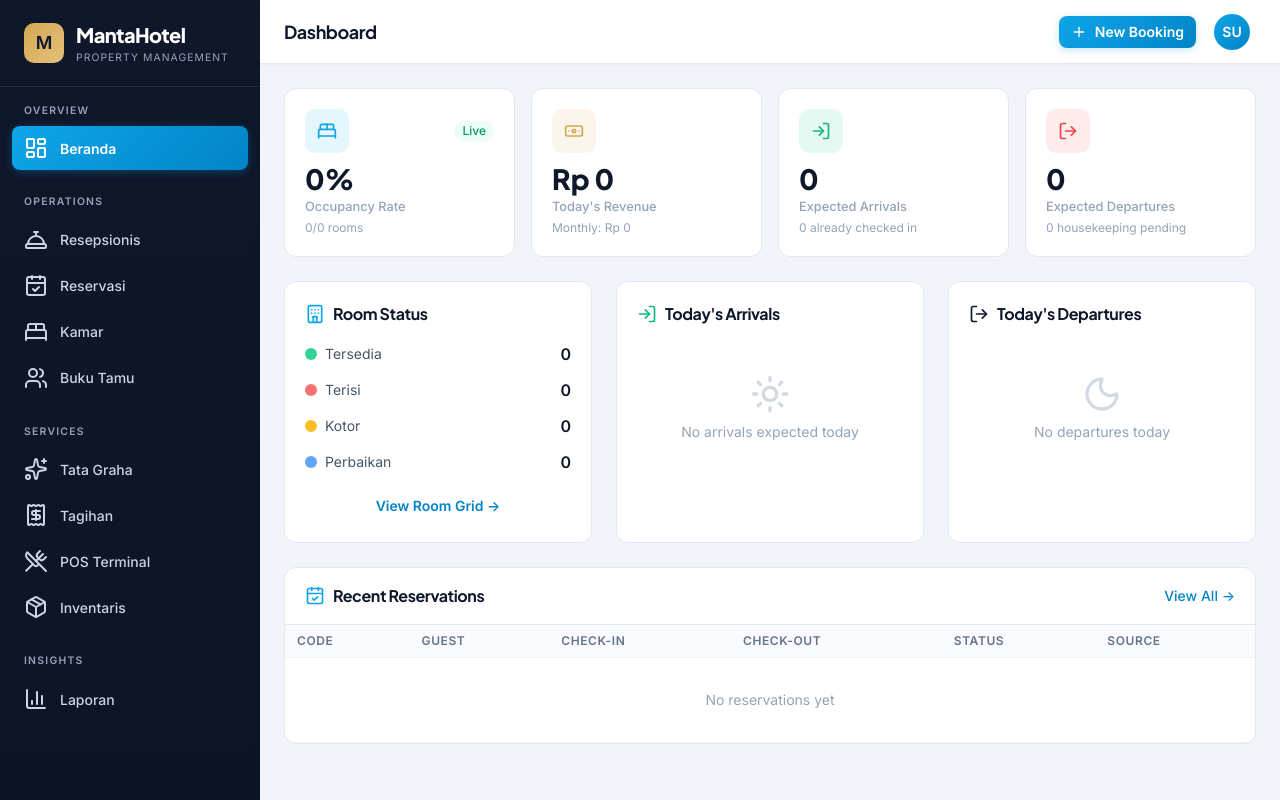
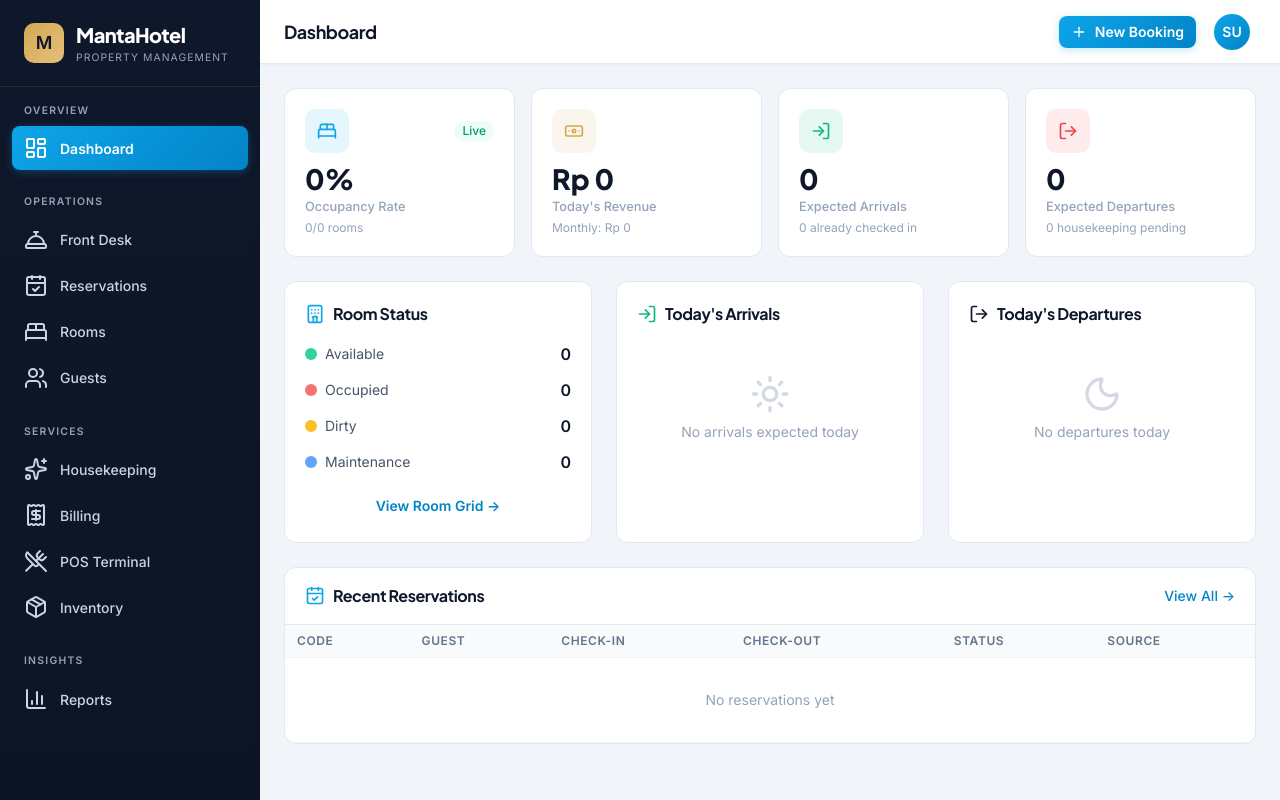
Before and after one commit to awangsuryarmdhn/hotelku, a Django app: page / in a window 1280 px wide. Run offline with Django 5.2, Linux system fonts and the light colour scheme; the visitor is signed in with stand-in values (Sample User, id 1); data that the repository does not hold is empty; some libraries are stand-ins or nearby versions.

Commit message:
Revert botched python translation UI bugs

```diff
--- a/templates/base.html
+++ b/templates/base.html
@@ -56,7 +56,7 @@
                 <div class="sidebar-section-title">Overview</div>
                 <a href="{% url 'dashboard:index' %}" class="sidebar-link {% active_nav request '^/$' %}">
                     <i data-lucide="layout-dashboard"></i>
-                    <span>Beranda</span>
+                    <span>Dashboard</span>
                 </a>
             </div>
 
@@ -65,19 +65,19 @@
                 <div class="sidebar-section-title">Operations</div>
                 <a href="{% url 'frontdesk:board' %}" class="sidebar-link {% active_nav request 'frontdesk' %}">
                     <i data-lucide="concierge-bell"></i>
-                    <span>Resepsionis</span>
+                    <span>Front Desk</span>
                 </a>
                 <a href="{% url 'reservations:list' %}" class="sidebar-link {% active_nav request 'reservations' %}">
                     <i data-lucide="calendar-check"></i>
-                    <span>Reservasi</span>
+                    <span>Reservations</span>
                 </a>
                 <a href="{% url 'rooms:list' %}" class="sidebar-link {% active_nav request 'rooms' %}">
                     <i data-lucide="bed-double"></i>
-                    <span>Kamar</span>
+                    <span>Rooms</span>
                 </a>
                 <a href="{% url 'guests:list' %}" class="sidebar-link {% active_nav request 'guests' %}">
                     <i data-lucide="users"></i>
-                    <span>Buku Tamu</span>
+                    <span>Guests</span>
                 </a>
             </div>
 
@@ -86,11 +86,11 @@
                 <div class="sidebar-section-title">Services</div>
                 <a href="{% url 'housekeeping:board' %}" class="sidebar-link {% active_nav request 'housekeeping' %}">
                     <i data-lucide="sparkles"></i>
-                    <span>Tata Graha</span>
+                    <span>Housekeeping</span>
                 </a>
                 <a href="{% url 'billing:list' %}" class="sidebar-link {% active_nav request 'billing' %}">
                     <i data-lucide="receipt"></i>
-                    <span>Tagihan</span>
+                    <span>Billing</span>
                 </a>
                 <a href="{% url 'pos:terminal' %}" class="sidebar-link {% active_nav request 'pos' %}">
                     <i data-lucide="utensils-crossed"></i>
@@ -98,7 +98,7 @@
                 </a>
                 <a href="{% url 'inventory:list' %}" class="sidebar-link {% active_nav request 'inventory' %}">
                     <i data-lucide="package"></i>
-                    <span>Inventaris</span>
+                    <span>Inventory</span>
                 </a>
             </div>
 
@@ -107,7 +107,7 @@
                 <div class="sidebar-section-title">Insights</div>
                 <a href="{% url 'reports:index' %}" class="sidebar-link {% active_nav request 'reports' %}">
                     <i data-lucide="bar-chart-3"></i>
-                    <span>Laporan</span>
+                    <span>Reports</span>
                 </a>
             </div>
         </nav>
@@ -141,7 +141,7 @@
                             <span class="text-slate-900 font-semibold">{{ user.display_name }}</span>
                             <span class="text-xs text-slate-500">{{ user.role|title }}</span>
                         </li>
-                        <li><a href="{% url 'accounts:profile' %}"><i data-lucide="user" class="w-4 h-4"></i>Profil</a></li>
+                        <li><a href="{% url 'accounts:profile' %}"><i data-lucide="user" class="w-4 h-4"></i> Profile</a></li>
                         <li><a href="{% url 'admin:index' %}" target="_blank"><i data-lucide="settings" class="w-4 h-4"></i> Admin Panel</a></li>
                         <div class="divider my-1"></div>
                         <li>
--- a/templates/billing/folio_list.html
+++ b/templates/billing/folio_list.html
@@ -9,7 +9,7 @@
     <table>
         <thead><tr>
             <th>Invoice #</th>
-            <th>Nama Tamu</th>
+            <th>Guest</th>
             <th>Status</th>
             <th>Payment</th>
             <th>Total</th>
--- a/templates/billing/invoice.html
+++ b/templates/billing/invoice.html
@@ -79,7 +79,7 @@
 
         <table>
             <thead><tr>
-                <th>Tanggal</th><th>Description</th><th>Type</th><th class="text-right">Amount</th>
+                <th>Date</th><th>Description</th><th>Type</th><th class="text-right">Amount</th>
             </tr></thead>
             <tbody>
                 {% for charge in charges %}
@@ -104,7 +104,7 @@
         <div class="section" style="margin-top:1.5rem;">
             <h3>Payments Received</h3>
             <table>
-                <thead><tr><th>Tanggal</th><th>Method</th><th>Reference</th><th class="text-right">Amount</th></tr></thead>
+                <thead><tr><th>Date</th><th>Method</th><th>Reference</th><th class="text-right">Amount</th></tr></thead>
                 <tbody>
                     {% for p in payments %}
                     <tr>
--- a/templates/dashboard/index.html
+++ b/templates/dashboard/index.html
@@ -76,28 +76,28 @@
             <div class="flex items-center justify-between">
                 <div class="flex items-center gap-2">
                     <div class="w-3 h-3 rounded-full bg-emerald-400"></div>
-                    <span class="text-sm text-slate-600">Tersedia</span>
+                    <span class="text-sm text-slate-600">Available</span>
                 </div>
                 <span class="font-bold text-slate-900">{{ available_rooms }}</span>
             </div>
             <div class="flex items-center justify-between">
                 <div class="flex items-center gap-2">
                     <div class="w-3 h-3 rounded-full bg-red-400"></div>
-                    <span class="text-sm text-slate-600">Terisi</span>
+                    <span class="text-sm text-slate-600">Occupied</span>
                 </div>
                 <span class="font-bold text-slate-900">{{ occupied_rooms }}</span>
             </div>
             <div class="flex items-center justify-between">
                 <div class="flex items-center gap-2">
                     <div class="w-3 h-3 rounded-full bg-amber-400"></div>
-                    <span class="text-sm text-slate-600">Kotor</span>
+                    <span class="text-sm text-slate-600">Dirty</span>
                 </div>
                 <span class="font-bold text-slate-900">{{ dirty_rooms }}</span>
             </div>
             <div class="flex items-center justify-between">
                 <div class="flex items-center gap-2">
                     <div class="w-3 h-3 rounded-full bg-blue-400"></div>
-                    <span class="text-sm text-slate-600">Perbaikan</span>
+                    <span class="text-sm text-slate-600">Maintenance</span>
                 </div>
                 <span class="font-bold text-slate-900">{{ maintenance_rooms }}</span>
             </div>
--- a/templates/frontdesk/board.html
+++ b/templates/frontdesk/board.html
@@ -6,7 +6,8 @@
 
 {% block page_actions %}
 <a href="{% url 'frontdesk:walkin' %}" class="btn btn-manta btn-sm gap-1 rounded-lg">
-    <i data-lucide="user-plus" class="w-4 h-4"></i>Tamu Langsung</a>
+    <i data-lucide="user-plus" class="w-4 h-4"></i> Walk-in Guest
+</a>
 {% endblock %}
 
 {% block content %}
--- a/templates/frontdesk/checkin.html
+++ b/templates/frontdesk/checkin.html
@@ -46,7 +46,7 @@
                     <i data-lucide="check-circle" class="w-5 h-5"></i>
                     Confirm Check-In
                 </button>
-                <a href="{% url 'frontdesk:board' %}" class="btn btn-ghost rounded-lg">Batal</a>
+                <a href="{% url 'frontdesk:board' %}" class="btn btn-ghost rounded-lg">Cancel</a>
             </div>
         </form>
     </div>
--- a/templates/frontdesk/checkout.html
+++ b/templates/frontdesk/checkout.html
@@ -52,7 +52,7 @@
                     <i data-lucide="log-out" class="w-5 h-5"></i>
                     Confirm Check-Out
                 </button>
-                <a href="{% url 'frontdesk:board' %}" class="btn btn-ghost rounded-lg">Batal</a>
+                <a href="{% url 'frontdesk:board' %}" class="btn btn-ghost rounded-lg">Cancel</a>
             </div>
         </form>
     </div>
--- a/templates/frontdesk/walkin.html
+++ b/templates/frontdesk/walkin.html
@@ -33,7 +33,8 @@
                 </div>
                 <p class="text-sm text-slate-500 mb-4">Select room, dates, and assign guest.</p>
                 <a href="{% url 'reservations:create' %}" class="btn btn-outline btn-sm w-full rounded-lg gap-1">
-                    <i data-lucide="calendar-plus" class="w-4 h-4"></i>Reservasi Baru</a>
+                    <i data-lucide="calendar-plus" class="w-4 h-4"></i> New Reservation
+                </a>
             </div>
         </div>
 
--- a/templates/guests/list.html
+++ b/templates/guests/list.html
@@ -14,7 +14,7 @@
 <!-- Search -->
 <div class="bg-white rounded-xl border border-slate-200 p-4 mb-6">
     <form method="get" hx-get="{% url 'guests:list' %}" hx-target="#guest-table" hx-push-url="true" class="flex gap-3">
-        <input type="text" name="q" value="{{ search_query }}" placeholder="Cari by name, phone, or ID..."
+        <input type="text" name="q" value="{{ search_query }}" placeholder="Search by name, phone, or ID..."
                class="input input-bordered w-full max-w-md" hx-trigger="keyup changed delay:300ms">
         <button type="submit" class="btn btn-ghost"><i data-lucide="search" class="w-4 h-4"></i></button>
     </form>
@@ -25,7 +25,7 @@
     <table>
         <thead>
             <tr>
-                <th>Nama Tamu</th>
+                <th>Guest</th>
                 <th>Phone</th>
                 <th>ID Type</th>
                 <th>Nationality</th>
--- a/templates/inventory/stock_log.html
+++ b/templates/inventory/stock_log.html
@@ -27,7 +27,7 @@
 <div class="data-table">
     <table>
         <thead><tr>
-            <th>Tanggal</th>
+            <th>Date</th>
             <th>Type</th>
             <th>Quantity</th>
             <th>Unit Cost</th>
--- a/templates/reports/occupancy.html
+++ b/templates/reports/occupancy.html
@@ -39,7 +39,7 @@
 <div class="data-table">
     <table>
         <thead><tr>
-            <th>Tanggal</th>
+            <th>Date</th>
             <th>Rooms Occupied</th>
             <th>Occupancy Rate</th>
             <th>Visual</th>
--- a/templates/reports/tax_report.html
+++ b/templates/reports/tax_report.html
@@ -53,7 +53,7 @@
     <table>
         <thead><tr>
             <th>Invoice</th>
-            <th>Nama Tamu</th>
+            <th>Guest</th>
             <th>Taxable</th>
             <th>Rate</th>
             <th>Tax</th>
--- a/templates/reservations/list.html
+++ b/templates/reservations/list.html
@@ -55,7 +55,7 @@
         <thead>
             <tr>
                 <th>Code</th>
-                <th>Nama Tamu</th>
+                <th>Guest</th>
                 <th>Check-in</th>
                 <th>Check-out</th>
                 <th>Nights</th>
--- a/templates/rooms/form.html
+++ b/templates/rooms/form.html
@@ -27,8 +27,10 @@
 
             <div class="flex gap-3 mt-6 pt-4 border-t border-slate-200">
                 <button type="submit" class="btn btn-manta rounded-lg">
-                    <i data-lucide="save" class="w-4 h-4"></i>Simpan</button>
-                <a href="javascript:history.back()" class="btn btn-ghost rounded-lg">Batal</a>
+                    <i data-lucide="save" class="w-4 h-4"></i>
+                    Save
+                </button>
+                <a href="javascript:history.back()" class="btn btn-ghost rounded-lg">Cancel</a>
             </div>
         </form>
     </div>
```
Also changed, not shown: templates/rooms/grid.html (+4 -4 lines), templates/rooms/list.html (+4 -4 lines).
